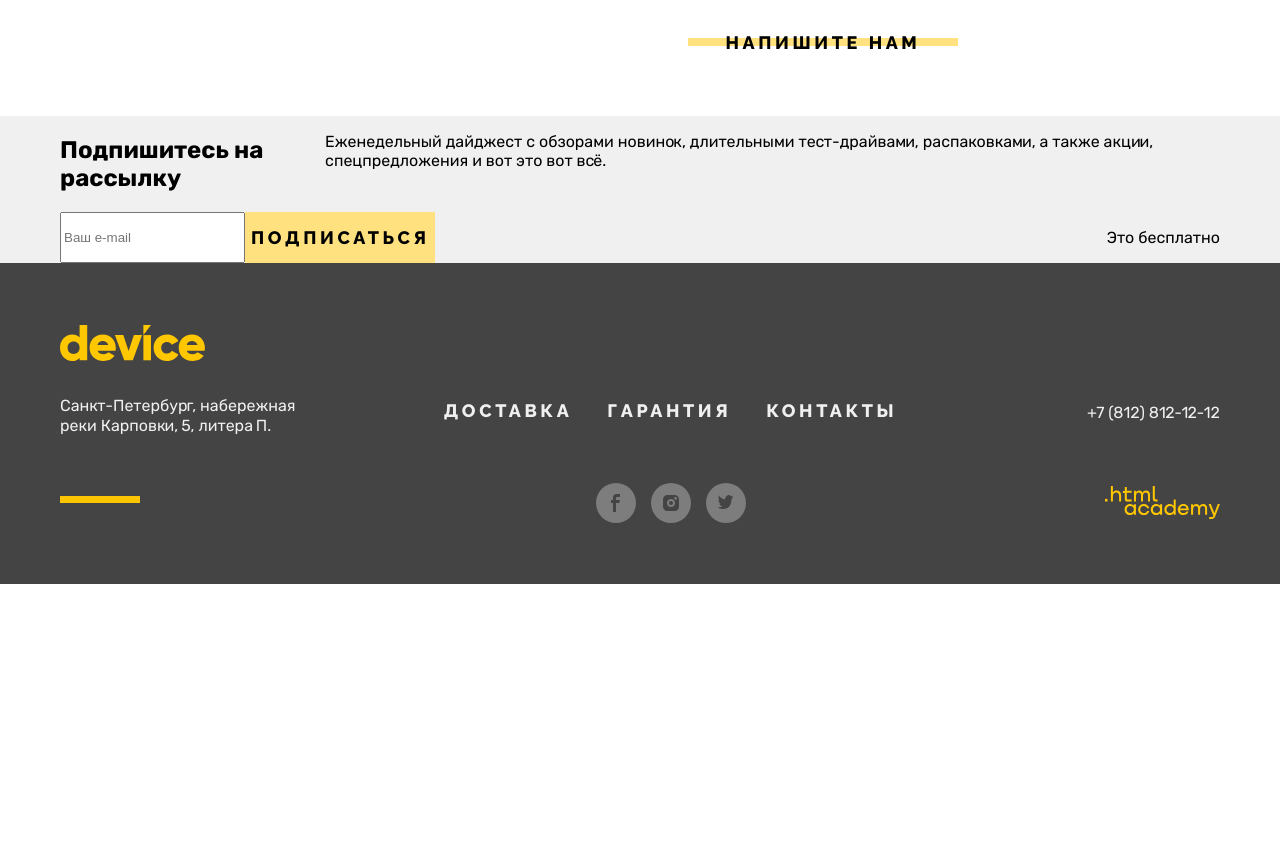
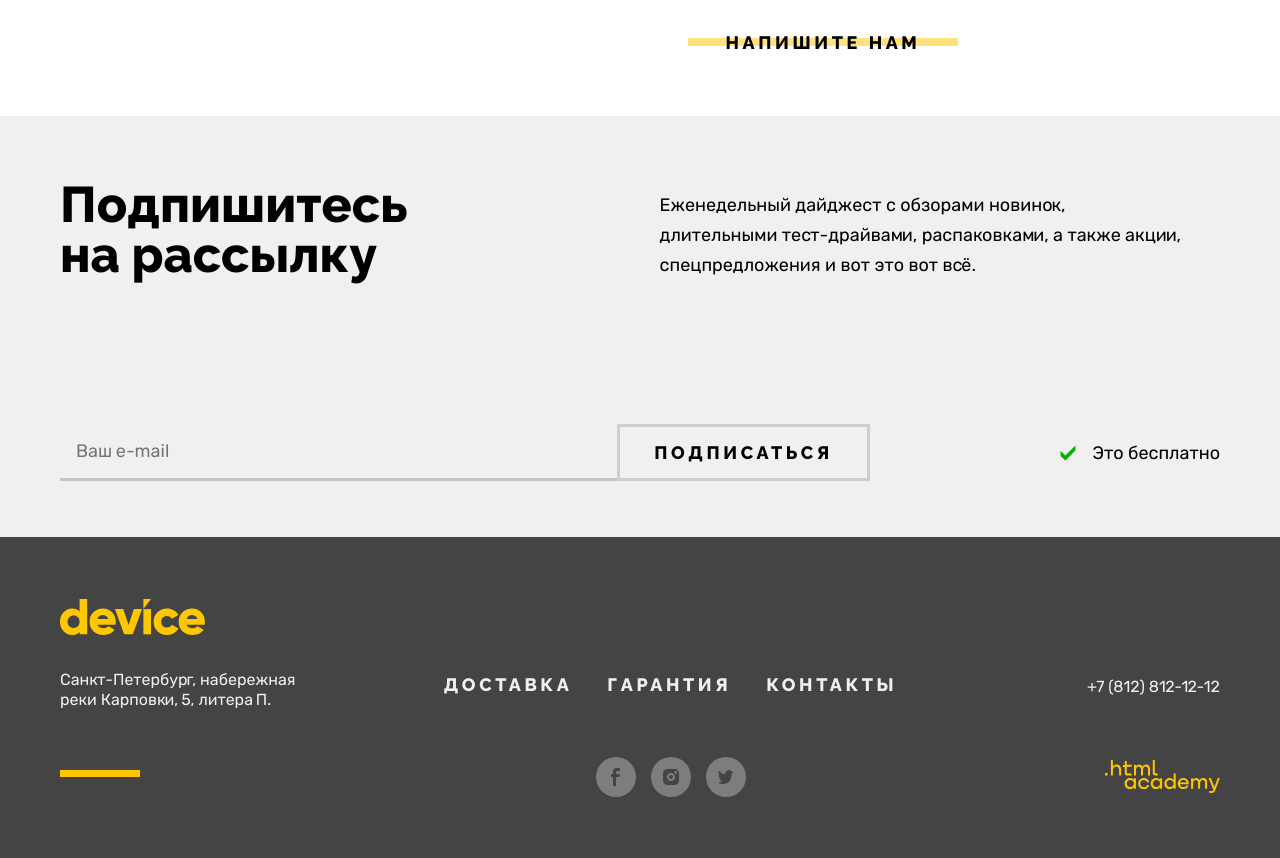
Before and after one commit to vikkont79/device-shop, a plain HTML site: page index.html in a window 1280 px wide. Shown: the part 2320-3178 px from the top of the page. Before the commit the page ends 2904 px from the top, so only its background shows below. Drawn offline with Linux system fonts and the light colour scheme.

Commit message:
Вёрстка subscribe

```diff
--- a/css/styles.css
+++ b/css/styles.css
@@ -647,13 +647,68 @@
   margin-inline: auto;
 }
 
-.subscribe__item {
+.subscribe__section {
   display: flex;
   justify-content: space-between;
 }
 
-.subscribe__form {
+.subscribe__title {
+  inline-size: 348px;
+  margin-block: 64px 144px;
+  font-family: raleway, sans-serif;
+  font-size: 50px;
+  line-height: 50px;
+  font-weight: 800;
+}
+
+.subscribe__text {
+  display:inline-block;
+  margin-block: 74px 144px;
+  margin-inline: 252px 7px;
+  font-size: 18px;
+  line-height: 30px;
+}
+
+.subscribe__section:has(form) {
+  padding-block-end: 56px;
+}
+
+.subscribe-form {
+  inline-size: 810px;
   display: flex;
+}
+
+.subscribe-form__input {
+  flex-grow: 1;
+  padding-inline: 16px;
+  padding-block: 11px;
+  background-color: transparent;
+  color: rgba(68, 68, 68, 0.5);
+  border: none;
+  border-bottom: 3px #C4C4C4 solid;
+  font-family: inherit;
+  font-size: 18px;
+  line-height: 30px;
+}
+
+.subscribe-form__button {
+  inline-size: 253px;
+  block-size: 57px;
+  background-color: transparent;
+  border: 3px #CECECE solid;
+  cursor: pointer;
+}
+
+.subscribe__ps {
+  position: relative;
+  padding-inline-start: 32px;
+  align-self: center;
+  background-image: url("../img/ok.svg");
+  background-repeat: no-repeat;
+  background-size: 16px 16px;
+  background-position: left 0 center;
+  font-size: 18px;
+  line-height: 30px;
 }
 
 .page-footer {
--- a/index.html
+++ b/index.html
@@ -438,20 +438,20 @@
     </div>
     <section class="subscribe">
       <div class="subscribe__wrapper">
-        <div class="subscribe__item">
+        <div class="subscribe__section">
           <h2 class="subscribe__title">Подпишитесь на рассылку</h2>
-          <p class="subscribe__text">Еженедельный дайджест с обзорами новинок,
+          <p class="subscribe__text">Еженедельный дайджест с обзорами новинок,<br>
             длительными тест-драйвами, распаковками, а также акции, спецпредложения и вот это вот всё.
           </p>
         </div>
-        <div class="subscribe__item">
-          <form class="subscribe__form" action="https://echo.htmlacademy.ru/" method="post">
+        <div class="subscribe__section">
+          <form class="subscribe-form" action="https://echo.htmlacademy.ru/" method="post">
             <label class="visually-hidden" for="subscribe-email">Email</label>
-            <input class="subscribe__input" type="email" name="subscribe-email" id="subscribe-email"
+            <input class="subscribe-form__input" type="email" name="subscribe-email" id="subscribe-email"
               placeholder="Ваш e-mail" required>
-            <button class="button subscribe__button" type="submit">Подписаться</button>
+            <button class="button subscribe-form__button" type="submit">Подписаться</button>
           </form>
-          <p class="free">Это бесплатно</p>
+          <span class="subscribe__ps">Это бесплатно</span>
         </div>
       </div>
     </section>
```
Also changed, not shown: img/ok.svg (added).
